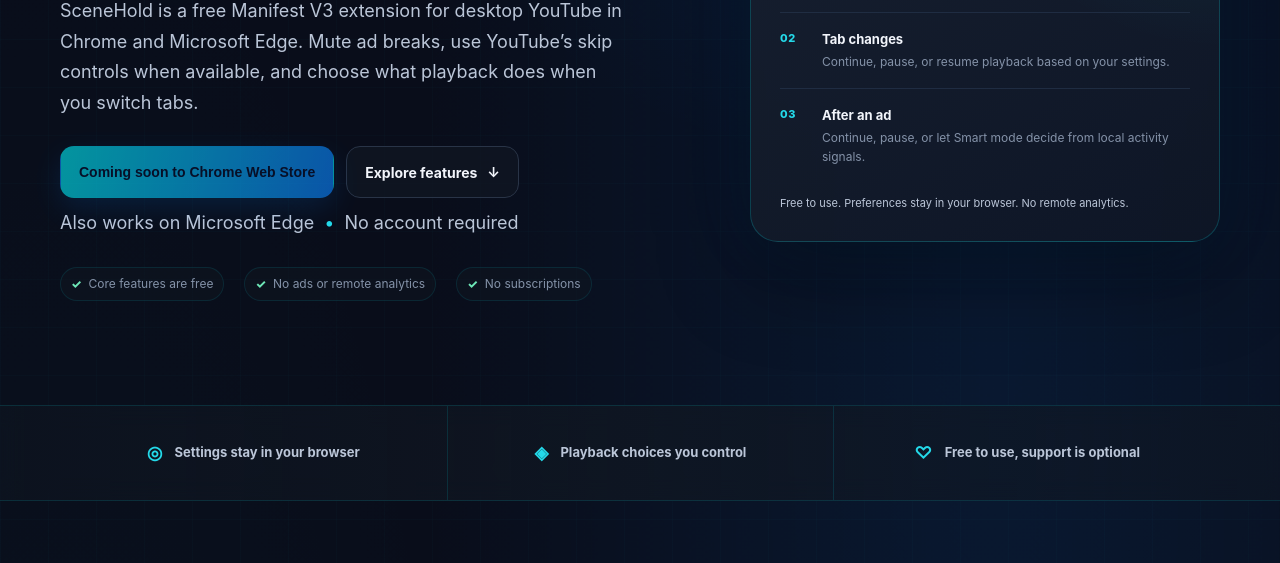
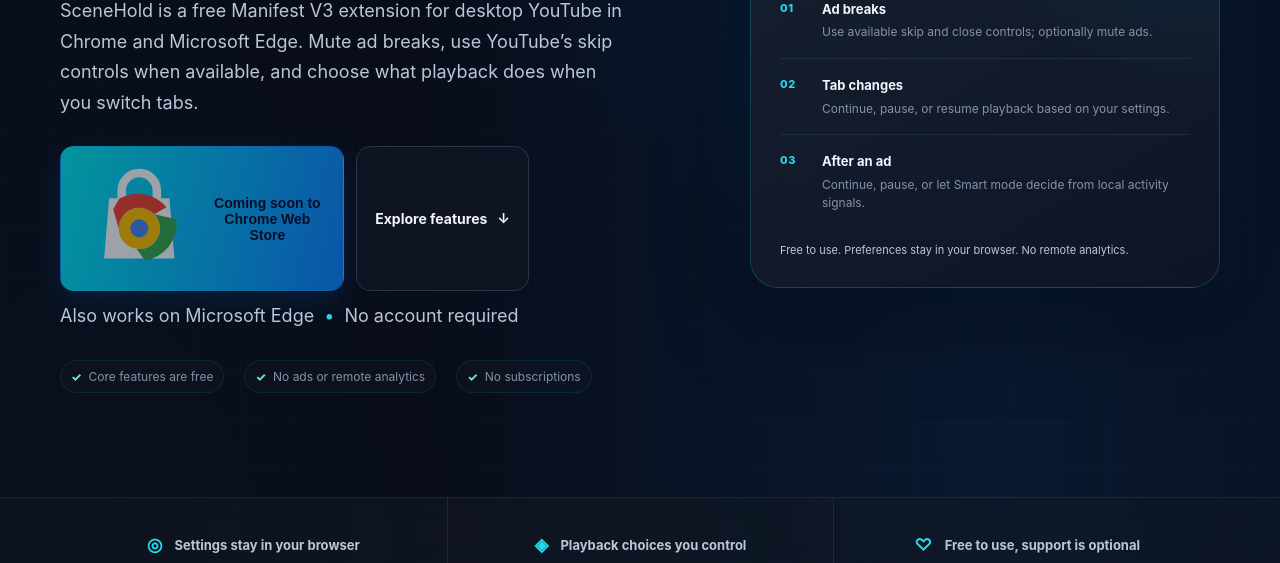
Before and after one commit to RaviRajLabs/scenehold, a plain HTML site: page index.html in a window 1280 px wide. Shown: the part 537-1100 px from the top of the page. Drawn offline with Linux system fonts and the light colour scheme.

Commit message:
Add Chrome Web Store icon to install CTA

```diff
--- a/index.html
+++ b/index.html
@@ -110,7 +110,18 @@
           available, and choose what playback does when you switch tabs.
         </p>
         <div class="hero-actions">
-          <button class="button button-primary" type="button" disabled>Coming soon to Chrome Web Store</button>
+          <button class="button button-primary" type="button" disabled>
+            <svg class="chrome-store-icon" viewBox="0 0 24 24" aria-hidden="true" focusable="false">
+              <path d="M6 8h12l1 12H5L6 8Z" fill="#f8fbff" />
+              <path d="M8.5 8V6.5a3.5 3.5 0 0 1 7 0V8" fill="none" stroke="#f8fbff" stroke-linecap="round"
+                stroke-width="1.7" />
+              <circle cx="12" cy="14" r="4.1" fill="#fbbc05" />
+              <path d="M7.9 14a4.1 4.1 0 0 1 7.1-2.8l2.4-1.4A7.4 7.4 0 0 0 8 8.1l-1.2 2.1Z" fill="#ea4335" />
+              <path d="M15 11.2a4.1 4.1 0 0 1-3.5 6.9l1.6 2.3a7.4 7.4 0 0 0 6.3-8.2Z" fill="#34a853" />
+              <circle cx="12" cy="14" r="1.8" fill="#4285f4" />
+            </svg>
+            Coming soon to Chrome Web Store
+          </button>
           <a class="button button-secondary" href="#features">Explore features <span aria-hidden="true">↓</span></a>
         </div>
         <p class="install-note">Also works on Microsoft Edge <span aria-hidden="true">•</span> No account required</p>
```
